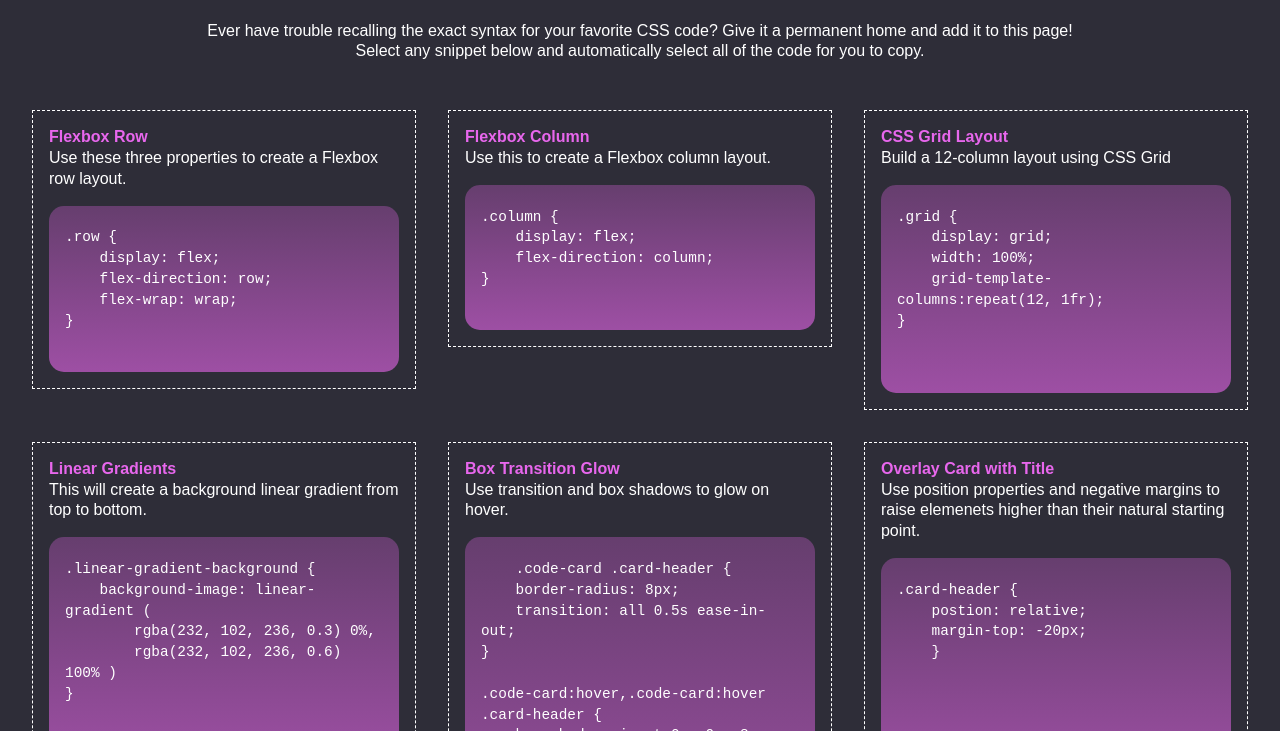
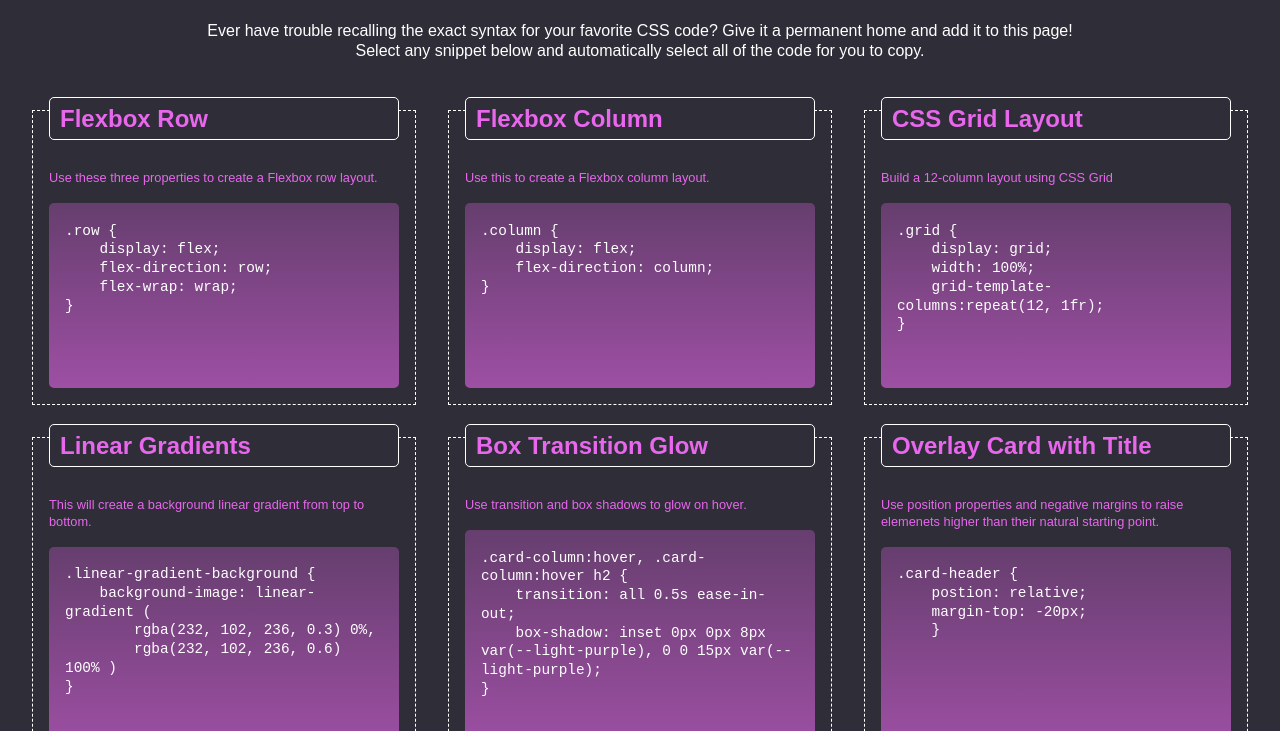
Before and after one commit to Marc01710/module-2-mini-project, a plain HTML site: page index.html in a window 1280 px wide. Shown: the part 69-800 px from the top of the page. Drawn offline with Linux system fonts and the light colour scheme.

Commit message:
finished up the code needed for CSS to allow page to glow when hovering over square and to highlight when clicking on code section

```diff
--- a/assets/style.css
+++ b/assets/style.css
@@ -16,6 +16,13 @@ header {
     flex-direction: column;
     align-items: center;
     text-align: center;
+}
+
+footer {
+    font-size: 1.2rem;
+    color: var(--light-purple);
+    text-align: center;
+    font-weight: bold;
 }
 
 main {
@@ -53,13 +60,25 @@ header p {
 }
 
 .border-radius {
-    border-radius: 15px;
+    border-radius: 5px;
 }
 
 .card {
    flex: 0 0 100%;
    max-width: 100%;
    padding: 16px;
+   color: var(--light-purple);
+   font-size: .8rem;
+}
+
+.card h2 {
+    position: relative;
+    font-size: 1.5rem;
+    padding: 5px 10px;
+    border: 1px solid var(--text-white);
+    margin-top: -30px;
+    margin-bottom: 30px;
+    background-color: var(--bg-dark-grey);
 }
 
 .card-column {
@@ -67,9 +86,17 @@ header p {
     flex-direction: column;
     padding: 16px;
     border: 1px dashed var(--text-white);
+    height: 100%;
 }
 
+.card-column:hover, .card-column:hover h2 {
+    transition: all 0.5s ease-in-out;
+    box-shadow: inset 0px 0px 8px var(--light-purple), 0 0 15px var(--light-purple);
+}
+
+
 .card .card-column pre {
+    flex: 1;
     padding: 0 16px;
     white-space: break-spaces;
     background-image: linear-gradient(
@@ -77,9 +104,14 @@ header p {
         rgba(232, 102, 236, 0.6) 100% );
 }
 
+.card .card-column pre:active {
+    user-select: all;
+}
+
 .card code {
     font-family: monospace;
     font-size: .9rem;
+    color: var(--text-white);
 }
 
 
--- a/index.html
+++ b/index.html
@@ -22,7 +22,7 @@
         <section>
             <div class="card">
                 <div class="card-column">
-                    <h2>Flexbox Row</h2>
+                    <h2 class="border-radius">Flexbox Row</h2>
                     <p>Use these three properties to create a Flexbox row layout.
                     </p>
                     <pre class="border-radius">
@@ -40,7 +40,7 @@
 
             <div class="card">
                 <div class="card-column">
-                    <h2>Flexbox Column</h2>
+                    <h2 class="border-radius">Flexbox Column</h2>
                     <p>Use this to create a Flexbox column layout.</p>
                     <pre class="border-radius">
                         <code>
@@ -56,7 +56,7 @@
 
             <div class="card">
                 <div class="card-column">
-                    <h2>CSS Grid Layout</h2>
+                    <h2 class="border-radius">CSS Grid Layout</h2>
                     <p>Build a 12-column layout using CSS Grid</p>
                     <pre class="border-radius">
                         <code>
@@ -76,7 +76,7 @@
         <section> -->
             <div class="card">
                 <div class="card-column">
-                    <h2>Linear Gradients</h2>
+                    <h2 class="border-radius">Linear Gradients</h2>
                 <p>This will create a background linear gradient from top to bottom.</p>
                 <pre class="border-radius">
                     <code>
@@ -94,19 +94,13 @@
 
             <div class="card">
                 <div class="card-column">
-                    <h2>Box Transition Glow</h2>
+                    <h2 class="border-radius">Box Transition Glow</h2>
                 <p>Use transition and box shadows to glow on hover.</p>
                 <pre class="border-radius">
                     <code>
-    .code-card .card-header {
-    border-radius: 8px;
+.card-column:hover, .card-column:hover h2 {
     transition: all 0.5s ease-in-out;
-}
-
-.code-card:hover,.code-card:hover .card-header {
-    box-shadow: inset 0px 0px 8px
-    rgba(232, 102, 236, 1), 0 0 15px
-    rgba(232, 102, 236, 1);
+    box-shadow: inset 0px 0px 8px var(--light-purple), 0 0 15px var(--light-purple);
 }
                     </code>
 
@@ -117,7 +111,7 @@
 
             <div class="card">
                 <div class="card-column">
-                    <h2>Overlay Card with Title</h2>
+                    <h2 class="border-radius">Overlay Card with Title</h2>
                 <p>Use position properties and negative margins to raise elemenets higher than their natural starting
                     point.</p>
                 <pre class="border-radius">
```
